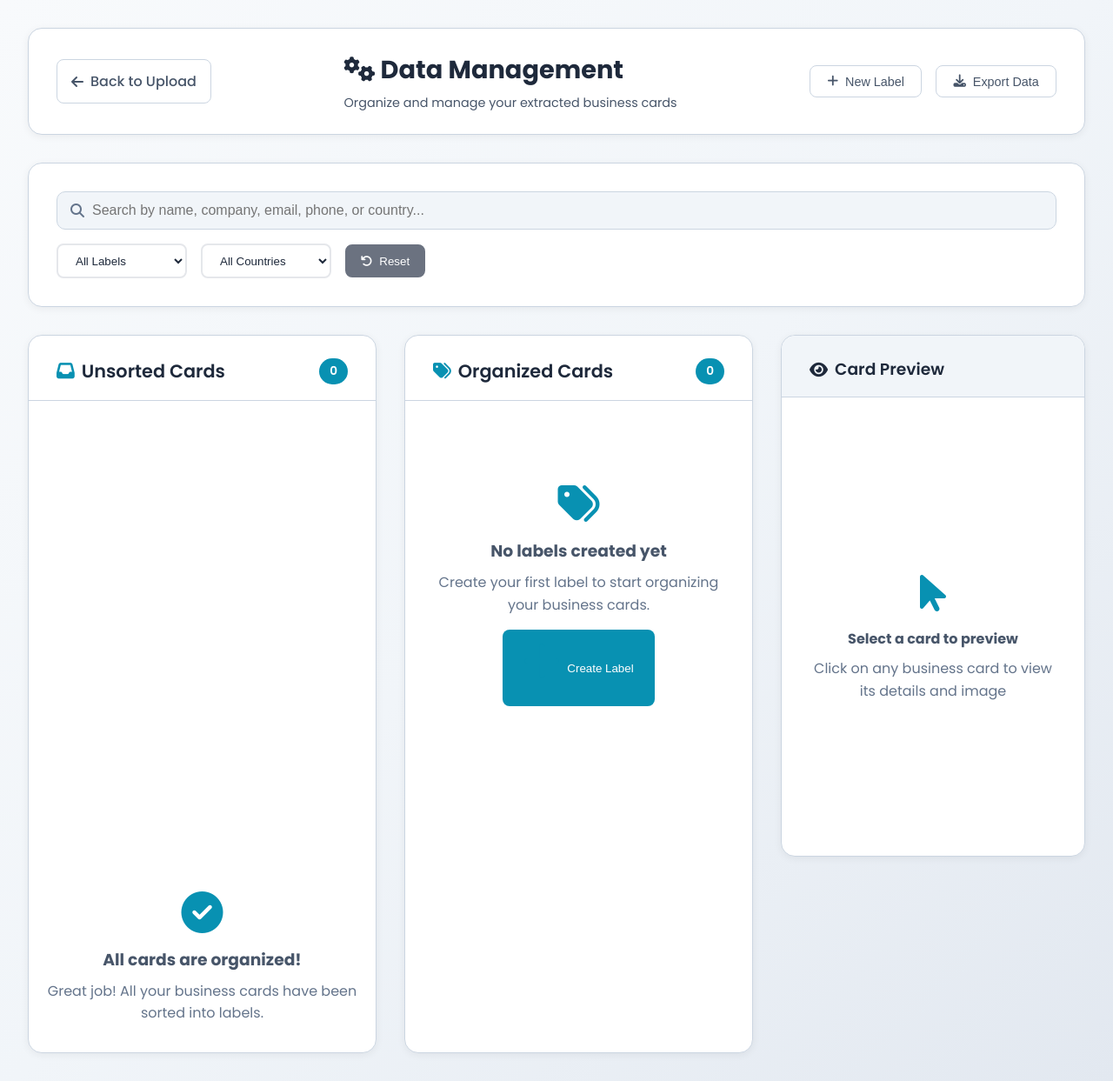
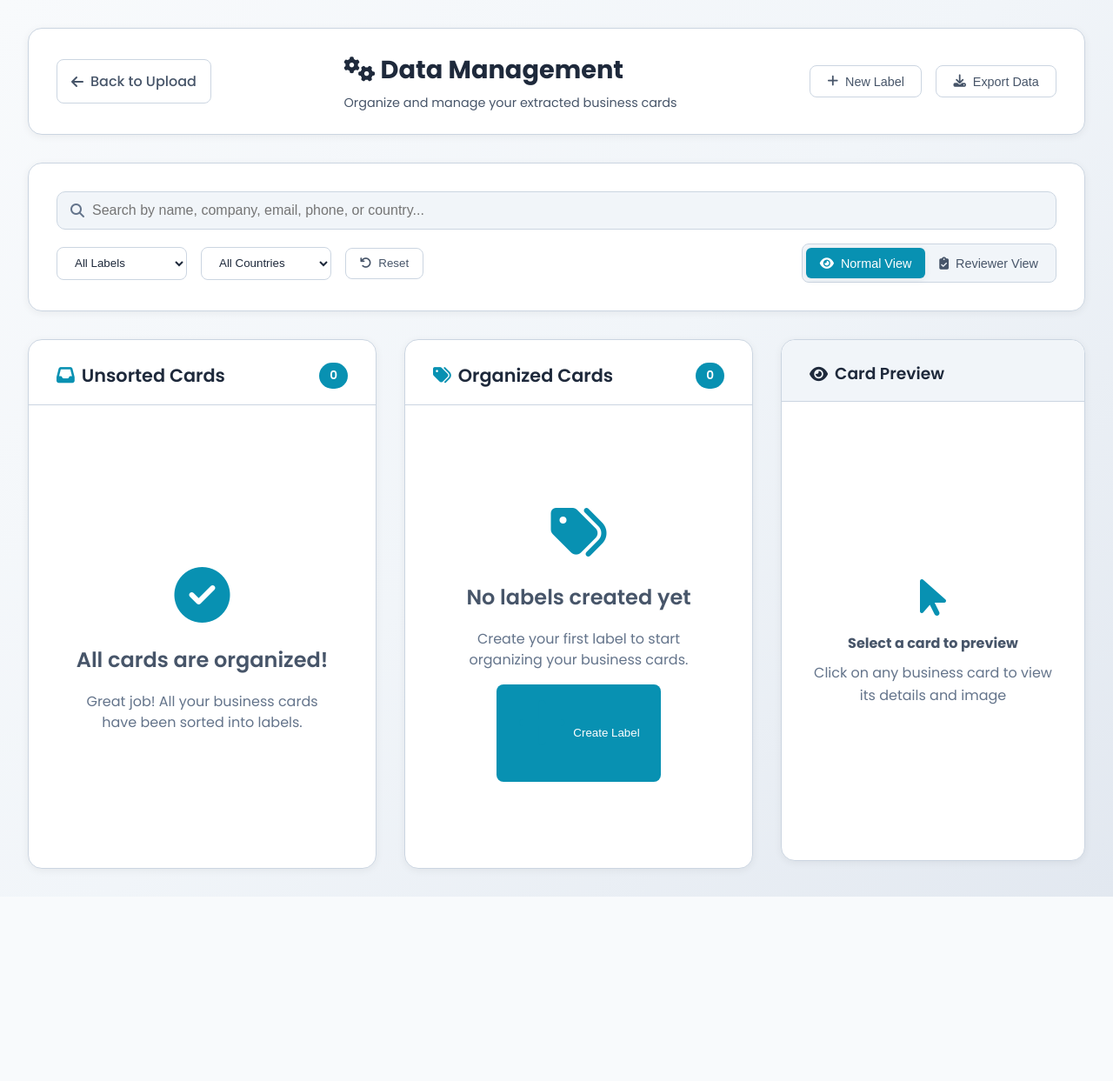
Before and after one commit to Gurkirat-Singh-bit/OCR_bulk_scanner, a Flask app: page /manage in a window 1280 px wide. Shown: the whole page at 87% size. After the commit the page ends 1031 px from the top, so only its background shows below. Run offline with Flask 3, Linux system fonts and the light colour scheme; data that the repository does not hold is empty; some libraries are stand-ins or nearby versions.

Commit message:
readdddy saaaar

```diff
--- a/static/css/style.css
+++ b/static/css/style.css
@@ -1404,6 +1418,13 @@ body {
     gap: 1rem;
 }
 
+/* When cards container is empty, center the empty state */
+.cards-container:has(.empty-state),
+.cards-container.empty-container {
+    justify-content: center;
+    align-items: center;
+}
+
 /* 751-850: Card item styles */
 .card-item {
     background: var(--secondary-bg);
@@ -1788,34 +1809,43 @@ body {
 /* 1001-1050: Empty states and responsive design */
 .empty-state {
     text-align: center;
-    padding: 2rem 1rem;
+    padding: 3rem 2rem;
     color: var(--text-light);
     flex: 1;
     display: flex;
     flex-direction: column;
     justify-content: center;
     align-items: center;
-    min-height: 200px;
-    max-height: 350px;
-    margin: 0 auto;
+    min-height: 400px;
     width: 100%;
+    box-sizing: border-box;
+    margin: auto;
 }
 
 .empty-state i {
-    font-size: 3rem;
-    margin-bottom: 1rem;
+    font-size: 4rem;
+    margin-bottom: 1.5rem;
     color: var(--accent-primary);
+    display: block;
 }
 
 .empty-state h3 {
     color: var(--text-medium);
-    margin-bottom: 0.5rem;
+    margin-bottom: 1rem;
     text-align: center;
+    width: 100%;
+    display: block;
+    font-size: 1.5rem;
+    font-weight: 600;
 }
 
 .empty-state p {
     text-align: center;
     margin: 0;
+    width: 100%;
+    display: block;
+    font-size: 1rem;
+    line-height: 1.5;
 }
 
 .create-first-label-btn {
@@ -2594,3 +2624,150 @@ body {
 .country-dropdown::-webkit-scrollbar-thumb:hover {
     background: var(--border-dark);
 }
+
+/*  View Toggle Buttons */
+.view-toggle-buttons {
+    display: flex;
+    background: var(--secondary-bg);
+    border-radius: 8px;
+    padding: 4px;
+    border: 1px solid var(--border-light);
+    margin-left: auto;
+}
+
+.view-toggle-btn {
+    background: transparent;
+    color: var(--text-medium);
+    border: none;
+    padding: 0.6rem 1rem;
+    border-radius: 6px;
+    cursor: pointer;
+    transition: all var(--transition-fast);
+    font-size: 0.9rem;
+    font-weight: 500;
+    display: flex;
+    align-items: center;
+    gap: 0.5rem;
+    white-space: nowrap;
+}
+
+.view-toggle-btn:hover {
+    background: var(--tertiary-bg);
+    color: var(--text-dark);
+}
+
+.view-toggle-btn.active {
+    background: var(--accent-primary);
+    color: var(--white);
+    box-shadow: var(--shadow-soft);
+}
+
+.view-toggle-btn.active:hover {
+    background: var(--accent-secondary);
+}
+
+/* Card Approval Status */
+.card-approval-status {
+    position: absolute;
+    bottom: 8px;
+    right: 8px;
+    z-index: 10;
+}
+
+.status-indicator {
+    width: 20px;
+    height: 20px;
+    border-radius: 50%;
+    display: flex;
+    align-items: center;
+    justify-content: center;
+    cursor: pointer;
+    transition: all var(--transition-fast);
+    border: 2px solid transparent;
+    position: relative;
+}
+
+.status-indicator:hover {
+    transform: scale(1.2);
+    box-shadow: 0 3px 12px rgba(0,0,0,0.3);
+}
+
+.status-indicator:active {
+    transform: scale(1.1);
+}
+
+/* Status colors */
+.status-indicator[data-status="approved"] {
+    background: #10b981;
+    border-color: #059669;
+}
+
+.status-indicator[data-status="approved"]::before {
+    content: "✓";
+    position: absolute;
+    color: white;
+    font-weight: bold;
+    font-size: 12px;
+}
+
+.status-indicator[data-status="rejected"] {
+    background: #ef4444;
+    border-color: #dc2626;
+}
+
+.status-indicator[data-status="rejected"]::before {
+    content: "✕";
+    position: absolute;
+    color: white;
+    font-weight: bold;
+    font-size: 12px;
+}
+
+.status-indicator[data-status="issue"] {
+    background: #f59e0b;
+    border-color: #d97706;
+}
+
+.status-indicator[data-status="issue"]::before {
+    content: "!";
+    position: absolute;
+    color: white;
+    font-weight: bold;
+    font-size: 12px;
+}
+
+.status-indicator[data-status="pending"] {
+    background: var(--border-light);
+    border-color: var(--text-light);
+}
+
+.status-indicator[data-status="pending"] i {
+    color: var(--text-light);
+    font-size: 8px;
+}
+
+/* Hide approval status in normal view */
+.manage-content.normal-view .card-approval-status {
+    display: block;
+}
+
+/* Show approval status in reviewer view */
+.manage-content.reviewer-view .card-approval-status {
+    display: block;
+}
+
+/* Responsive for view toggle buttons */
+@media (max-width: 768px) {
+    .view-toggle-buttons {
+        margin-left: 0;
+        margin-top: 1rem;
+        width: 100%;
+    }
+
+    .view-toggle-btn {
+        flex: 1;
+        justify-content: center;
+        padding: 0.5rem 0.75rem;
+        font-size: 0.8rem;
+    }
+}
--- a/static/js/manage.js
+++ b/static/js/manage.js
@@ -2084,33 +2084,303 @@ function deletePreviewCard() {
     });
 }
 
-// Backup direct event handlers for Edit and Delete buttons
-function setupDirectEditDeleteHandlers() {
-    console.log('🔧 Setting up direct Edit and Delete button handlers...');
-
-    // Handle Edit buttons
-    document.querySelectorAll('.edit-card-btn').forEach((btn, index) => {
-        btn.addEventListener('click', function(e) {
+// View Mode and Approval Status Management
+let currentViewMode = 'normal';
+
+// Initialize view mode functionality
+function initializeViewMode() {
+    console.log('🔄 Initializing view mode functionality');
+
+    // Set default view mode
+    const manageContent = document.querySelector('.manage-content');
+    if (manageContent) {
+        manageContent.classList.add('normal-view');
+    }
+
+    // Add event listeners for view toggle buttons
+    const normalViewBtn = document.getElementById('normalViewBtn');
+    const reviewerViewBtn = document.getElementById('reviewerViewBtn');
+
+    if (normalViewBtn) {
+        normalViewBtn.addEventListener('click', () => switchViewMode('normal'));
+    }
+
+    if (reviewerViewBtn) {
+        reviewerViewBtn.addEventListener('click', () => switchViewMode('reviewer'));
+    }
+}
+
+// Switch between normal and reviewer view modes
+function switchViewMode(mode) {
+    console.log(`🔄 Switching to ${mode} view mode`);
+
+    currentViewMode = mode;
+    const manageContent = document.querySelector('.manage-content');
+    const normalBtn = document.getElementById('normalViewBtn');
+    const reviewerBtn = document.getElementById('reviewerViewBtn');
+
+    if (!manageContent || !normalBtn || !reviewerBtn) return;
+
+    // Update CSS classes
+    manageContent.classList.remove('normal-view', 'reviewer-view');
+    manageContent.classList.add(`${mode}-view`);
+
+    // Update button states
+    normalBtn.classList.toggle('active', mode === 'normal');
+    reviewerBtn.classList.toggle('active', mode === 'reviewer');
+
+    showToast(`Switched to ${mode} view`, 'success');
+}
+
+// Initialize approval status functionality
+function initializeApprovalStatus() {
+    console.log('✅ Initializing approval status functionality');
+
+    // Add click event listeners to all status indicators
+    document.addEventListener('click', function(e) {
+        const statusIndicator = e.target.closest('.status-indicator');
+        if (statusIndicator) {
             e.preventDefault();
             e.stopPropagation();
-            e.stopImmediatePropagation();
-            console.log(`🔥 DIRECT EDIT BUTTON ${index} CLICKED!`);
-            handleEditCard(this);
-        }, true);
-        console.log(`✅ Added direct handler to edit button ${index}`);
-    });
-
-    // Handle Delete buttons
-    document.querySelectorAll('.delete-card-btn').forEach((btn, index) => {
-        btn.addEventListener('click', function(e) {
-            e.preventDefault();
-            e.stopPropagation();
-            e.stopImmediatePropagation();
-            console.log(`🔥 DIRECT DELETE BUTTON ${index} CLICKED!`);
-            handleDeleteCard(this);
-        }, true);
-        console.log(`✅ Added direct handler to delete button ${index}`);
-    });
+            handleStatusIndicatorClick(statusIndicator);
+        }
+    });
+
+    // Load saved approval statuses
+    loadAllApprovalStatuses();
+}
+
+// Handle status indicator click
+function handleStatusIndicatorClick(indicator) {
+    const cardId = indicator.closest('.card-approval-status').dataset.cardId;
+    const currentStatus = indicator.dataset.status;
+
+    console.log(`🎯 Status indicator clicked for card ${cardId}, current status: ${currentStatus}`);
+
+    // Cycle through statuses: pending -> approved -> rejected -> issue -> pending
+    const statusCycle = ['pending', 'approved', 'rejected', 'issue'];
+    const currentIndex = statusCycle.indexOf(currentStatus);
+    const newStatus = statusCycle[(currentIndex + 1) % statusCycle.length];
+
+    updateCardApprovalStatus(cardId, newStatus);
+}
+
+// Update card approval status
+function updateCardApprovalStatus(cardId, status) {
+    console.log(`✅ Updating card ${cardId} approval status to: ${status}`);
+
+    // Update all status indicators for this card
+    const indicators = document.querySelectorAll(`[data-card-id="${cardId}"] .status-indicator`);
+    indicators.forEach(indicator => {
+        indicator.dataset.status = status;
+    });
+
+    // Save status locally
+    saveApprovalStatusLocally(cardId, status);
+
+    const statusText = {
+        'approved': 'Approved',
+        'rejected': 'Rejected',
+        'issue': 'Marked as having issues',
+        'pending': 'Set to pending review'
+    };
+
+    showToast(`Card ${statusText[status]}`, 'success');
+}
+
+// Save approval status to localStorage
+function saveApprovalStatusLocally(cardId, status) {
+    const approvalData = JSON.parse(localStorage.getItem('cardApprovalStatus') || '{}');
+    approvalData[cardId] = status;
+    localStorage.setItem('cardApprovalStatus', JSON.stringify(approvalData));
+}
+
+// Load approval status from localStorage
+function loadApprovalStatusLocally(cardId) {
+    const approvalData = JSON.parse(localStorage.getItem('cardApprovalStatus') || '{}');
+    return approvalData[cardId] || 'pending';
+}
+
+// Load all saved approval statuses
+function loadAllApprovalStatuses() {
+    const cards = document.querySelectorAll('.card-item[data-card-id]');
+    cards.forEach(card => {
+        const cardId = card.dataset.cardId;
+        const savedStatus = loadApprovalStatusLocally(cardId);
+
+        const indicator = card.querySelector('.status-indicator');
+        if (indicator) {
+            indicator.dataset.status = savedStatus;
+        }
+    });
+}
+
+// Initialize on DOM load
+document.addEventListener('DOMContentLoaded', function() {
+    // Add delay to ensure other initialization is complete
+    setTimeout(() => {
+        initializeViewMode();
+        initializeApprovalStatus();
+    }, 200);
+});
+
+// Make functions globally available
+window.initializeViewMode = initializeViewMode;
+window.switchViewMode = switchViewMode;
+window.updateCardApprovalStatus = updateCardApprovalStatus;
+
+// Add keyboard support for image modal
+document.addEventListener('keydown', function(e) {
+    if (e.key === 'Escape') {
+        const imageModal = document.getElementById('imageModal');
+        if (imageModal && imageModal.classList.contains('show')) {
+            closeImageModal();
+        }
+    }
+});
+
+// Image Modal Functions
+function openImageModal() {
+    const previewImage = document.getElementById('previewImage');
+    const previewFilename = document.getElementById('previewFilename');
+    const modalImage = document.getElementById('modalImage');
+    const modalFilename = document.getElementById('modalImageFilename');
+    const imageModal = document.getElementById('imageModal');
+
+    if (previewImage && modalImage && imageModal) {
+        modalImage.src = previewImage.src;
+        modalImage.alt = previewImage.alt;
+
+        if (previewFilename && modalFilename) {
+            modalFilename.textContent = previewFilename.textContent;
+        }
+
+        imageModal.classList.add('show');
+
+        // Add click handler to close modal when clicking outside image
+        setTimeout(() => {
+            imageModal.addEventListener('click', function(e) {
+                if (e.target === imageModal) {
+                    closeImageModal();
+                }
+            });
+        }, 100);
+    }
+}
+
+function closeImageModal() {
+    const imageModal = document.getElementById('imageModal');
+    if (imageModal) {
+        imageModal.classList.remove('show');
+    }
+}
+
+// Country Autocomplete Functionality
+function initializeCountryAutocomplete() {
+    const countryInput = document.getElementById('editCountry');
+    const dropdown = document.getElementById('countryDropdown');
+
+    if (!countryInput || !dropdown) return;
+
+    let selectedIndex = -1;
+
+    // Show dropdown on focus
+    countryInput.addEventListener('focus', function() {
+        dropdown.style.display = 'block';
+        populateCountryDropdown();
+    });
+
+    // Filter countries on input
+    countryInput.addEventListener('input', function() {
+        const searchTerm = this.value.toLowerCase();
+        filterCountries(searchTerm);
+        selectedIndex = -1;
+    });
+
+    // Handle keyboard navigation
+    countryInput.addEventListener('keydown', function(e) {
+        const options = dropdown.querySelectorAll('.country-option:not([style*="display: none"])');
+
+        switch(e.key) {
+            case 'ArrowDown':
+                e.preventDefault();
+                selectedIndex = Math.min(selectedIndex + 1, options.length - 1);
+                updateSelection(options);
+                break;
+            case 'ArrowUp':
+                e.preventDefault();
+                selectedIndex = Math.max(selectedIndex - 1, -1);
+                updateSelection(options);
+                break;
+            case 'Enter':
+                e.preventDefault();
+                if (selectedIndex >= 0 && options[selectedIndex]) {
+                    selectCountry(options[selectedIndex]);
+                }
+                break;
+            case 'Escape':
+                dropdown.style.display = 'none';
+                selectedIndex = -1;
+                break;
+        }
+    });
+
+    // Hide dropdown when clicking outside
+    document.addEventListener('click', function(e) {
+        if (!countryInput.contains(e.target) && !dropdown.contains(e.target)) {
+            dropdown.style.display = 'none';
+            selectedIndex = -1;
+        }
+    });
+}
+
+function populateCountryDropdown() {
+    const dropdown = document.getElementById('countryDropdown');
+    dropdown.innerHTML = '';
+
+    COUNTRIES.forEach(country => {
+        const option = document.createElement('div');
+        option.className = 'country-option';
+        option.innerHTML = '<span class="country-flag">' + country.flag + '</span><span class="country-name">' + country.name + '</span>';
+        option.addEventListener('click', () => selectCountry(option));
+        dropdown.appendChild(option);
+    });
+}
+
+function filterCountries(searchTerm) {
+    const dropdown = document.getElementById('countryDropdown');
+    const options = dropdown.querySelectorAll('.country-option');
+
+    options.forEach(option => {
+        const countryName = option.querySelector('.country-name').textContent.toLowerCase();
+        if (countryName.includes(searchTerm)) {
+            option.style.display = 'flex';
+        } else {
+            option.style.display = 'none';
+        }
+    });
+}
+
+function updateSelection(options) {
+    options.forEach((option, index) => {
+        option.classList.toggle('selected', index === selectedIndex);
+    });
+
+    if (selectedIndex >= 0 && options[selectedIndex]) {
+        options[selectedIndex].scrollIntoView({ block: 'nearest' });
+    }
+}
+
+function selectCountry(option) {
+    const countryInput = document.getElementById('editCountry');
+    const dropdown = document.getElementById('countryDropdown');
+    const countryName = option.querySelector('.country-name').textContent;
+
+    countryInput.value = countryName;
+    dropdown.style.display = 'none';
+
+    const flag = option.querySelector('.country-flag').textContent;
+    countryInput.dataset.flag = flag;
 }
 
 // Add this to window for console access
@@ -2443,161 +2713,3 @@ window.addEventListener('unhandledrejection', function(event) {
 });
 
 console.log('🛡️ Global error handlers initialized');
-
-// Image Modal Functions
-function openImageModal() {
-    const previewImage = document.getElementById('previewImage');
-    const previewFilename = document.getElementById('previewFilename');
-    const modalImage = document.getElementById('modalImage');
-    const modalFilename = document.getElementById('modalImageFilename');
-    const imageModal = document.getElementById('imageModal');
-
-    if (previewImage && modalImage && imageModal) {
-        modalImage.src = previewImage.src;
-        modalImage.alt = previewImage.alt;
-
-        if (previewFilename && modalFilename) {
-            modalFilename.textContent = previewFilename.textContent;
-        }
-
-        imageModal.classList.add('show');
-
-        // Add click handler to close modal when clicking outside image
-        setTimeout(() => {
-            imageModal.addEventListener('click', function(e) {
-                if (e.target === imageModal) {
-                    closeImageModal();
-                }
-            });
-        }, 100);
-    }
-}
-
-function closeImageModal() {
-    const imageModal = document.getElementById('imageModal');
-    if (imageModal) {
-        imageModal.classList.remove('show');
-    }
-}
-
-// Country Autocomplete Functionality
-function initializeCountryAutocomplete() {
-    const countryInput = document.getElementById('editCountry');
-    const dropdown = document.getElementById('countryDropdown');
-
-    if (!countryInput || !dropdown) return;
-
-    let selectedIndex = -1;
-
-    // Show dropdown on focus
-    countryInput.addEventListener('focus', function() {
-        dropdown.style.display = 'block';
-        populateCountryDropdown();
-    });
-
-    // Filter countries on input
-    countryInput.addEventListener('input', function() {
-        const searchTerm = this.value.toLowerCase();
-        filterCountries(searchTerm);
-        selectedIndex = -1;
-    });
-
-    // Handle keyboard navigation
-    countryInput.addEventListener('keydown', function(e) {
-        const options = dropdown.querySelectorAll('.country-option:not([style*="display: none"])');
-
-        switch(e.key) {
-            case 'ArrowDown':
-                e.preventDefault();
-                selectedIndex = Math.min(selectedIndex + 1, options.length - 1);
-                updateSelection(options);
-                break;
-            case 'ArrowUp':
-                e.preventDefault();
-                selectedIndex = Math.max(selectedIndex - 1, -1);
-                updateSelection(options);
-                break;
-            case 'Enter':
-                e.preventDefault();
-                if (selectedIndex >= 0 && options[selectedIndex]) {
-                    selectCountry(options[selectedIndex]);
-                }
-                break;
-            case 'Escape':
-                dropdown.style.display = 'none';
-                selectedIndex = -1;
-                break;
-        }
-    });
-
-    // Hide dropdown when clicking outside
-    document.addEventListener('click', function(e) {
-        if (!countryInput.contains(e.target) && !dropdown.contains(e.target)) {
-            dropdown.style.display = 'none';
-            selectedIndex = -1;
-        }
-    });
-}
-
-function populateCountryDropdown() {
-    const dropdown = document.getElementById('countryDropdown');
-    dropdown.innerHTML = '';
-
-    COUNTRIES.forEach(country => {
-        const option = document.createElement('div');
-        option.className = 'country-option';
-        option.innerHTML = '<span class="country-flag">' + country.flag + '</span><span class="country-name">' + country.name + '</span>';
-        option.addEventListener('click', () => selectCountry(option));
-        dropdown.appendChild(option);
-    });
-}
-
-function filterCountries(searchTerm) {
-    const dropdown = document.getElementById('countryDropdown');
-    const options = dropdown.querySelectorAll('.country-option');
-
-    options.forEach(option => {
-        const countryName = option.querySelector('.country-name').textContent.toLowerCase();
-        if (countryName.includes(searchTerm)) {
-            option.style.display = 'flex';
-        } else {
-            option.style.display = 'none';
-        }
-    });
-}
-
-function updateSelection(options) {
-    options.forEach((option, index) => {
-        option.classList.toggle('selected', index === selectedIndex);
-    });
-
-    if (selectedIndex >= 0 && options[selectedIndex]) {
-        options[selectedIndex].scrollIntoView({ block: 'nearest' });
-    }
-}
-
-function selectCountry(option) {
-    const countryInput = document.getElementById('editCountry');
-    const dropdown = document.getElementById('countryDropdown');
-    const countryName = option.querySelector('.country-name').textContent;
-
-    countryInput.value = countryName;
-    dropdown.style.display = 'none';
-
-    const flag = option.querySelector('.country-flag').textContent;
-    countryInput.dataset.flag = flag;
-}
-
-// Add keyboard support for image modal
-document.addEventListener('keydown', function(e) {
-    if (e.key === 'Escape') {
-        const imageModal = document.getElementById('imageModal');
-        if (imageModal && imageModal.classList.contains('show')) {
-            closeImageModal();
-        }
-    }
-});
-
-// Make functions globally available
-window.openImageModal = openImageModal;
-window.closeImageModal = closeImageModal;
--- a/templates/manage.html
+++ b/templates/manage.html
@@ -64,6 +64,14 @@
                     <button id="resetFilters" class="reset-filters-btn">
                         <i class="fas fa-undo"></i> Reset
                     </button>
+                    <div class="view-toggle-buttons">
+                        <button class="view-toggle-btn active" id="normalViewBtn" data-view="normal">
+                            <i class="fas fa-eye"></i> Normal View
+                        </button>
+                        <button class="view-toggle-btn" id="reviewerViewBtn" data-view="reviewer">
+                            <i class="fas fa-clipboard-check"></i> Reviewer View
+                        </button>
+                    </div>
                 </div>
             </div>
         </section>
@@ -83,7 +91,7 @@
                                 <span class="card-count" id="unsortedCount">{{ unsorted_cards|length }}</span>
                             </div>
                         </div>
-                        <div class="cards-container" id="unsortedContainer">
+                        <div class="cards-container{% if not unsorted_cards %} empty-container{% endif %}" id="unsortedContainer">
                             {% for card in unsorted_cards %}
                             <div class="card-item" data-card-id="{{ card.id }}" data-card-data='{{ card|tojson }}'>
                                 <div class="card-header">
@@ -123,9 +131,13 @@
                                         <span>Drag to organize</span>
                                     </div>
                                 </div>
+                                <div class="card-approval-status" data-card-id="{{ card.id }}">
+                                    <div class="status-indicator" data-status="{{ card.approval_status or 'pending' }}" title="Click to change status">
+                                        <i class="fas fa-circle"></i>
+                                    </div>
+                                </div>
                             </div>
                             {% endfor %}
-                        </div>
                             {% if not unsorted_cards %}
                             <div class="empty-state">
                                 <i class="fas fa-check-circle"></i>
@@ -133,6 +145,7 @@
                                 <p>Great job! All your business cards have been sorted into labels.</p>
                             </div>
                             {% endif %}
+                        </div>
                     </section>
 
                     <!-- Sorted Data Section -->
@@ -197,6 +210,11 @@
                                             {% if card.designation %}
                                             <p><i class="fas fa-user-tie"></i> {{ card.designation }}</p>
                                             {% endif %}
+                                        </div>
+                                        <div class="card-approval-status" data-card-id="{{ card.id }}">
+                                            <div class="status-indicator" data-status="{{ card.approval_status or 'pending' }}" title="Click to change status">
+                                                <i class="fas fa-circle"></i>
+                                            </div>
                                         </div>
                                     </div>
                                     {% endfor %}
```
Also changed, not shown: other parts of static/css/style.css (+29 -15 lines). Lines whose indentation alone changed are shown as unchanged.
